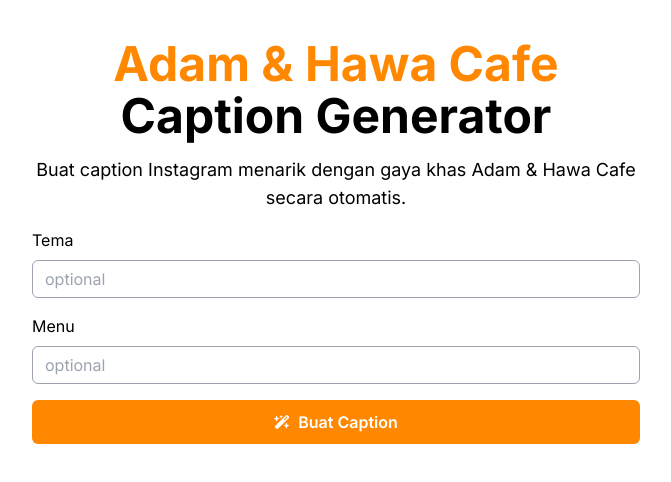
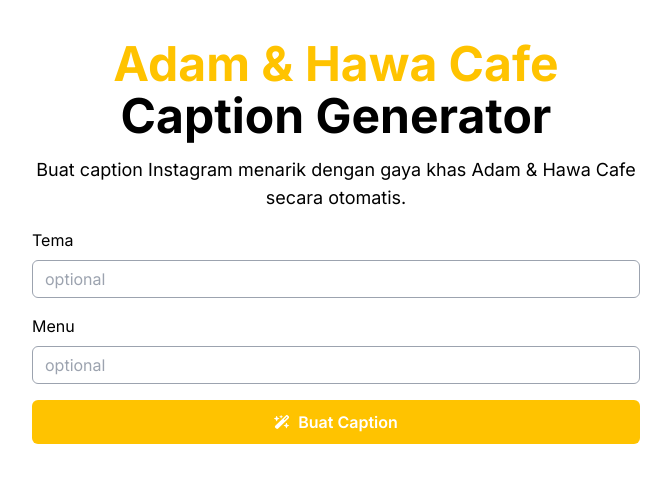
Before and after one commit to rach-syahputra/ahcafe-caption-generator, a React (Vite) app: page / in a window 1280 px wide. Shown: the top 482 px of the page, without its empty margins (304-975 px from the left). Built offline with nearby package versions, Linux system fonts and the light colour scheme; no server answers.

Commit message:
feat: update base colors

```diff
--- a/tailwind.config.js
+++ b/tailwind.config.js
@@ -4,9 +4,9 @@
   theme: {
     extend: {
       colors: {
-        primary: '#FF8800',
-        'primary-hover': '#ff961f',
-        'dark-primary': '#222222'
+        primary: '#ffc300',
+        'primary-hover': '#ffd60a',
+        'dark-primary': '#202020'
       },
       screens: {
         xs: '450px'
```
